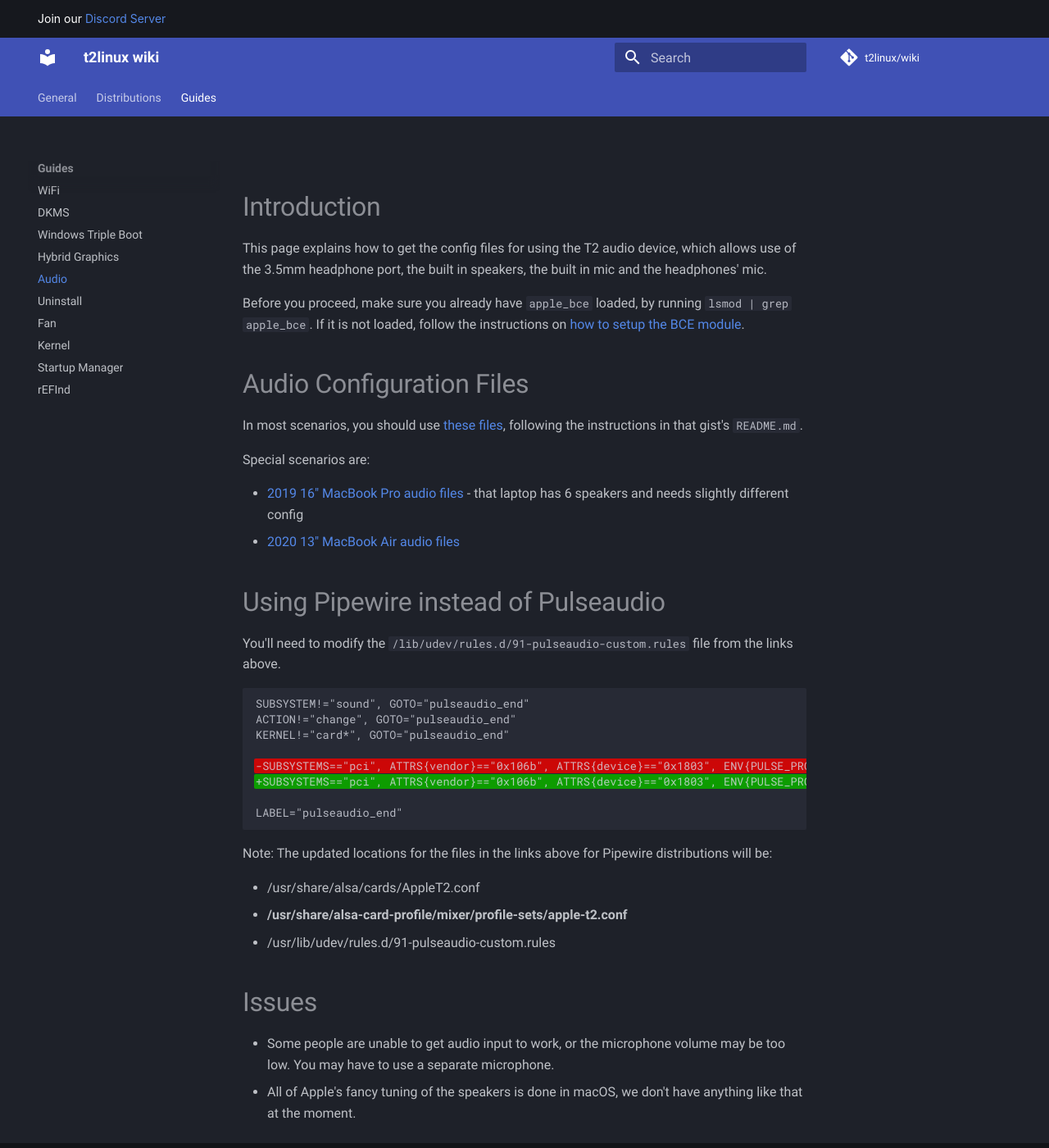
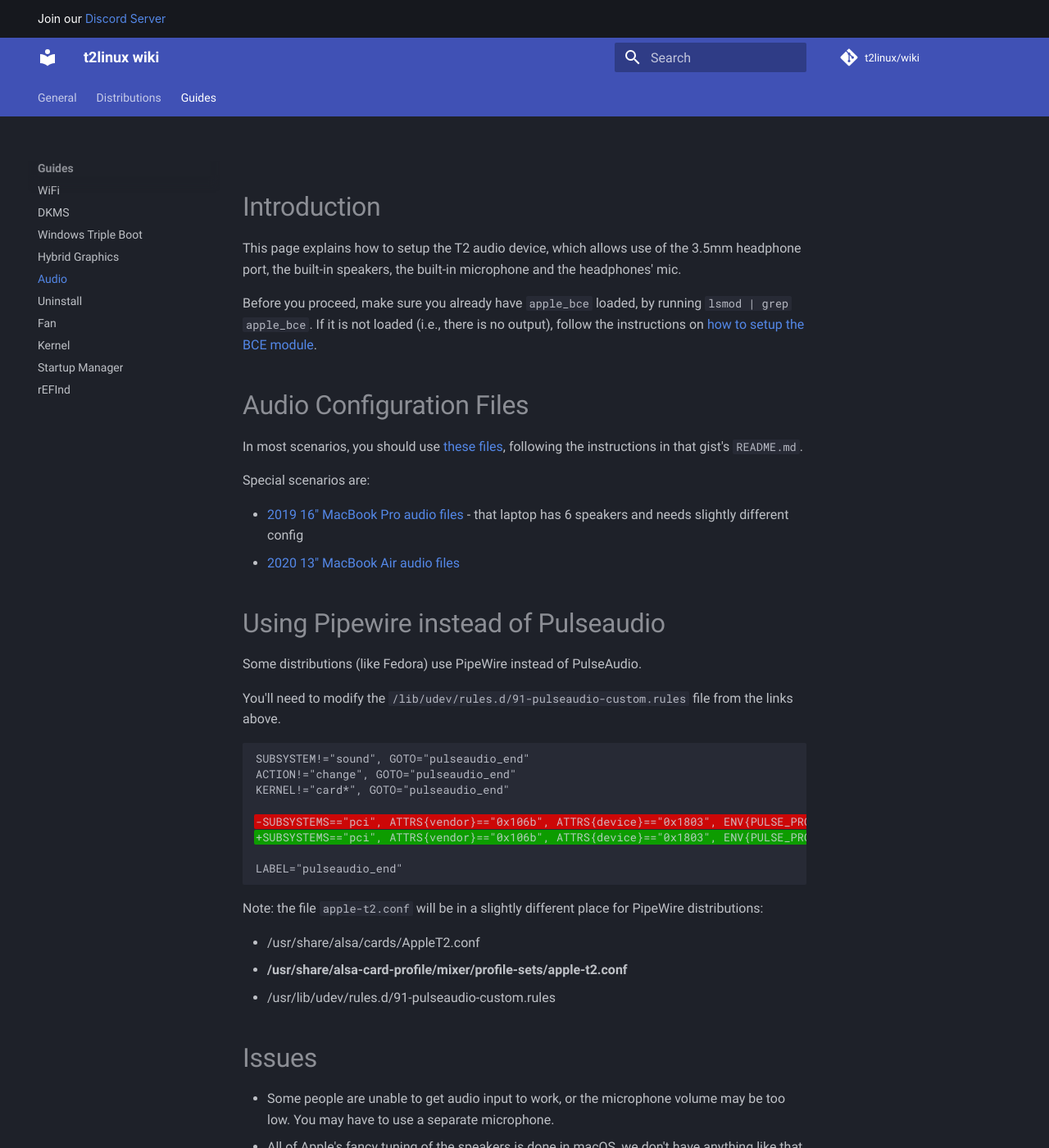
Before and after one commit to t2linux/wiki, an MkDocs documentation site: the page built from docs/guides/audio-config.md, in a window 1280 px wide and 1400 px high. Shown: the whole window at 82% size. Built offline with MkDocs 1.6.1 and Material for MkDocs 9.7.7, drawn with Linux system fonts in a browser that asks for light colours; comment, search, counter and statistics services are not loaded.

Commit message:
Some more modifications

````diff
--- a/docs/guides/audio-config.md
+++ b/docs/guides/audio-config.md
@@ -1,8 +1,8 @@
 # Introduction
 
-This page explains how to get the config files for using the T2 audio device, which allows use of the 3.5mm headphone port, the built in speakers, the built in mic and the headphones' mic.
+This page explains how to setup the T2 audio device, which allows use of the 3.5mm headphone port, the built-in speakers, the built-in microphone and the headphones' mic.
 
-Before you proceed, make sure you already have `apple_bce` loaded, by running `lsmod | grep apple_bce`. If it is not loaded, follow the instructions on [how to setup the BCE module](https://wiki.t2linux.org/guides/dkms/#installing-modules).
+Before you proceed, make sure you already have `apple_bce` loaded, by running `lsmod | grep apple_bce`. If it is not loaded (i.e., there is no output), follow the instructions on [how to setup the BCE module](https://wiki.t2linux.org/guides/dkms/#installing-modules).
 
 # Audio Configuration Files
 
@@ -14,6 +14,8 @@ Special scenarios are:
 - [2020 13" MacBook Air audio files](https://gist.github.com/bigbadmonster17/8b670ae29e0b7be2b73887f3f37a057b)
 
 # Using Pipewire instead of Pulseaudio
+
+Some distributions (like Fedora) use PipeWire instead of PulseAudio.
 
 You'll need to modify the `/lib/udev/rules.d/91-pulseaudio-custom.rules` file from the links above.
 
@@ -28,7 +30,7 @@ KERNEL!="card*", GOTO="pulseaudio_end"
 LABEL="pulseaudio_end"
 ```
 
-Note: The updated locations for the files in the links above for Pipewire distributions will be:
+Note: the file ``apple-t2.conf`` will be in a slightly different place for PipeWire distributions:
 
 - /usr/share/alsa/cards/AppleT2.conf
 - **/usr/share/alsa-card-profile/mixer/profile-sets/apple-t2.conf**
````
Also changed, not shown: docs/distributions/arch/installation.md (+2 -2 lines), docs/guides/dkms.md (+1 -1 lines).
